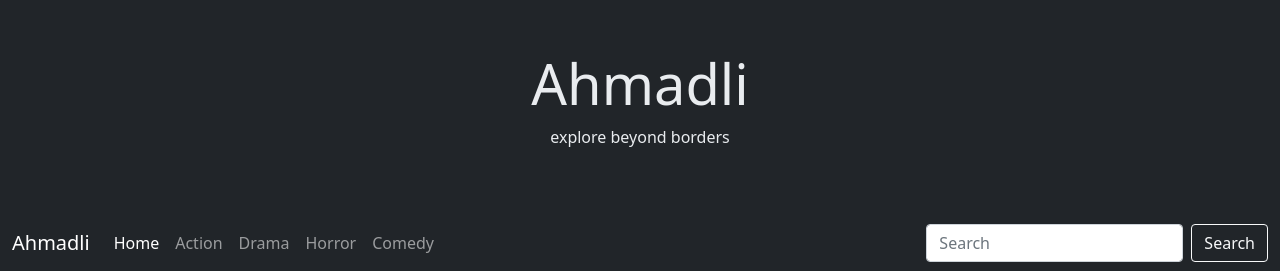
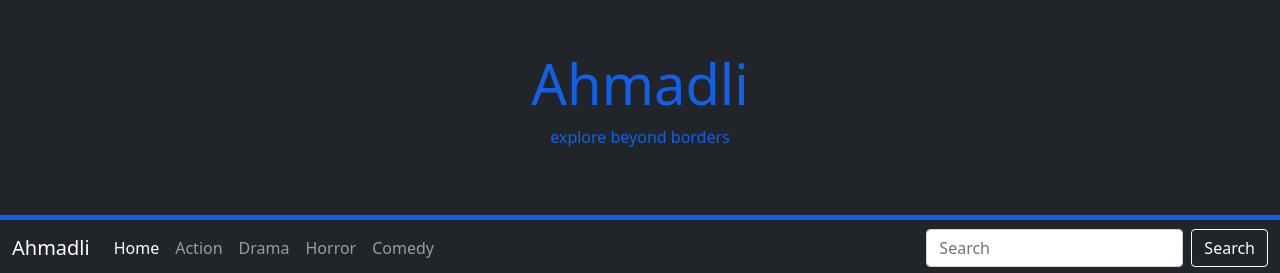
Before and after one commit to ahmadli0/Bootstrap, a plain HTML site: page BasicMoviePage(Bootstrap)/index.html in a window 1280 px wide. Shown: the top 273 px of the page. Drawn offline with nearby package versions, Linux system fonts and the light colour scheme.

Commit message:
Update index.html

```diff
--- a/BasicMoviePage(Bootstrap)/index.html
+++ b/BasicMoviePage(Bootstrap)/index.html
@@ -20,16 +20,19 @@
 
     	}
 		.display-4,.h{
-			color: #e9ecef;
+			color: #1260e5;
 		}
 		.footer{
 			color: #1260e5;
 		}
+		    .header{
+		border-bottom:5px solid #1260e5;
+	      }
     </style>
 </head>
 <body>
 
-	<div style="background-color: #212529;padding: 50px;text-align: center;">
+	<div class="header" style="background-color: #212529;padding: 50px;text-align: center;">
 		<h1 class="display-4">Ahmadli</h1>
 		<p class="h">explore beyond borders</p>
 	</div>
```
